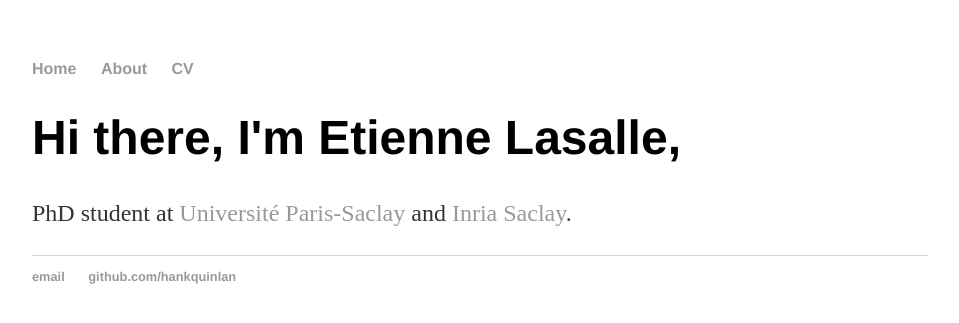
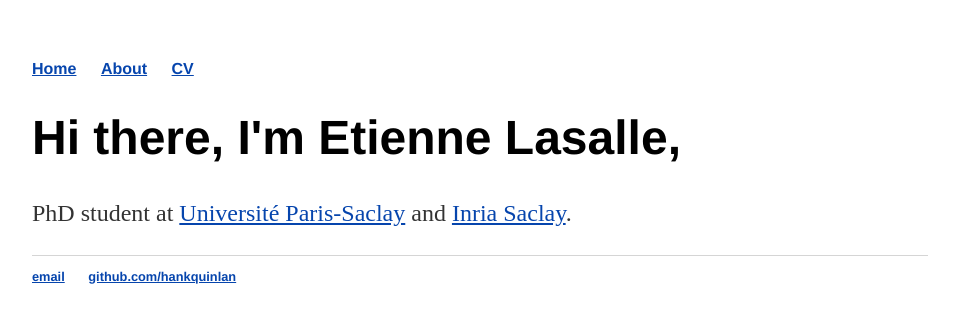
Before and after one commit to elasalle/elasalle.github.io, a Jekyll site: the page built from index.html, in a window 1280 px wide. Shown: the top 323 px of the page, without its empty margins (160-1119 px from the left). Built offline with Jekyll 4.4.1, drawn with Linux system fonts in a browser that asks for light colours.

Commit message:
Update main.css

```diff
--- a/css/main.css
+++ b/css/main.css
@@ -13,8 +13,8 @@ nav ul li, footer ul li {
     margin-right: 20px;
 }
 a {
-    text-decoration: none;
-    color: #999;
+    text-decoration: underline;
+    color: #0645AD;
 }
 a:hover {
     text-decoration: underline;
```
